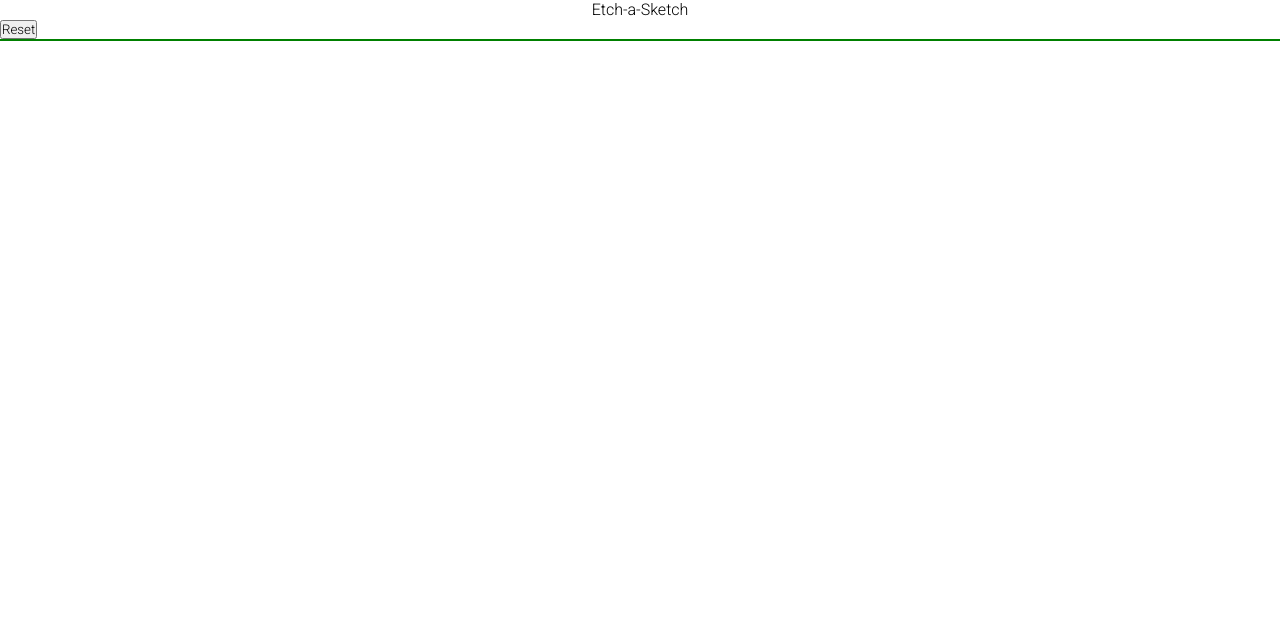
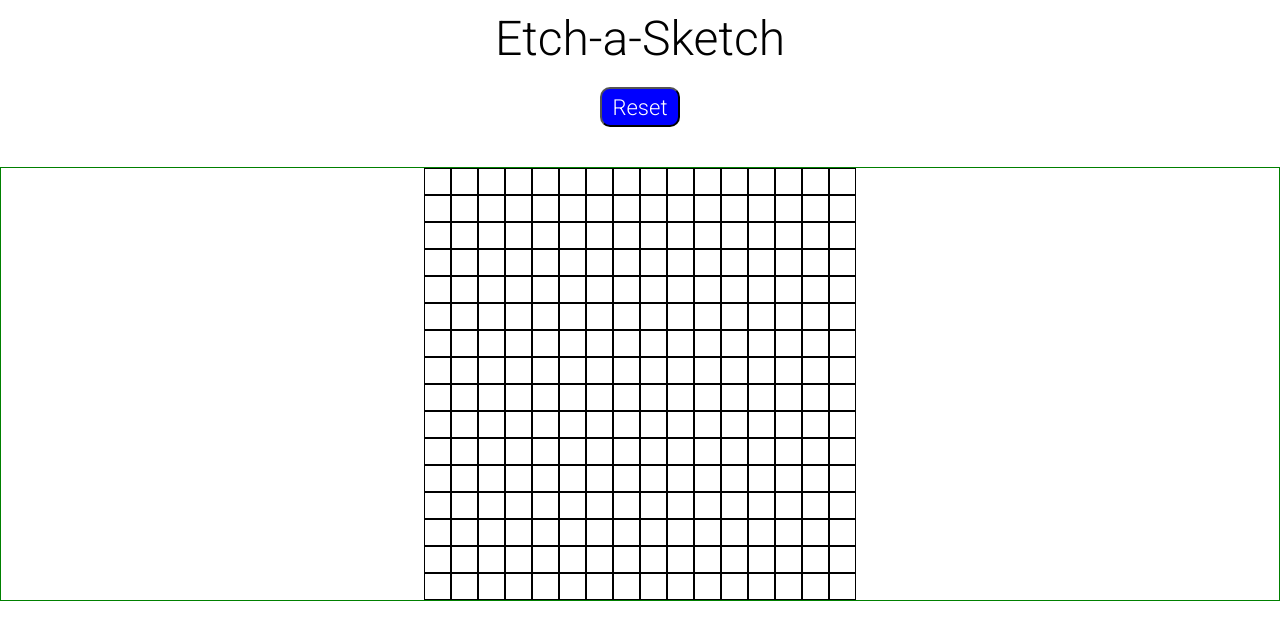
Before and after one commit to f3bot/Etch-a-Sketch, a plain HTML site: page index.html in a window 1280 px wide. Drawn offline with Linux system fonts and the light colour scheme.

Commit message:
toy done, need to add wrong value while loop

```diff
--- a/index.html
+++ b/index.html
@@ -8,16 +8,16 @@
     <meta charset="UTF-8">
     <meta http-equiv="X-UA-Compatible" content="IE=edge">
     <meta name="viewport" content="width=device-width, initial-scale=1.0">
-    <title>Document</title>
+    <title>Etch-a-Sketch</title>
 </head>
 <body>
     <div class="navbar">
         <div class="logo">Etch-a-Sketch</div>
     </div>
     <div class="buttonbar">
-        <button class="btn" onclick = 'createGrid(getUserInput())'>Reset</button>
+        <button class="btn">Reset</button>
     </div>
-    <div class="container">
+    <div class="container" id="container">
 
     </div>
     <script src="main.js"></script>
--- a/main.js
+++ b/main.js
@@ -1,9 +1,18 @@
 const container = document.querySelector('.container')
 const button = document.querySelector('.btn')
 
+
 const getUserInput = () =>{
-    let userChoice = Math.floor(prompt("How many rows?"))
-    return userChoice
+    let userChoice = prompt("How many rows?")
+    if(userChoice < 100){
+        return userChoice;
+    }else{
+        alert("1-100")
+    }
+}
+
+const randomColor = () =>{
+
 }
 
 const createGrid = (amount) =>{
@@ -12,13 +21,29 @@ const createGrid = (amount) =>{
         row.classList.add('grid-row')
 
         for (let j = 0; j < amount; j++){
-            const size = 960/amount
+            const size = 400/amount
             const gridBox = document.createElement('div')
             gridBox.classList.add('grid-box')
+            gridBox.setAttribute("id", "grid-box")
             gridBox.style.height = `${size}px`
             gridBox.style.width = `${size}px`
+            gridBox.addEventListener('mouseover' , () =>{
+                gridBox.style.backgroundColor = 'black'
+            })
             row.appendChild(gridBox)
         }
         container.appendChild(row)
     }
 }
+
+createGrid(16)
+
+
+button.addEventListener('click', () =>{
+    container.innerHTML = ''
+    createGrid(getUserInput())
+})
+
+//add clear button, but first 16x16 grid should still be created
+
+//make the container centered, and make the boxes fit inside the container
--- a/styles.css
+++ b/styles.css
@@ -4,17 +4,27 @@
     font-family: 'Roboto', sans-serif;
 }
 
+.logo{
+    font-size: 48px;
+}
+
 .navbar{
     display: flex;
     justify-content: center;
+    margin-top: 10px;
+}
+
+.buttonbar{
+    display: flex;
+    justify-content: center;
+    margin-top: 20px;
 }
 
 .container{
     display: flex;
     justify-content: center;
     border: 1px solid green;
-    width: auto;
-    height: auto;
+    margin-top: 40px;
 
 }
 
@@ -22,6 +32,11 @@
     border: 1px solid black;
 }
 
-.grid-box:hover{
-    background-color: black;
+.btn{
+    background-color: blue;
+    color: white;
+    height: 40px;
+    width: 80px;
+    border-radius: 10px;
+    font-size: 22px;
 }
```
